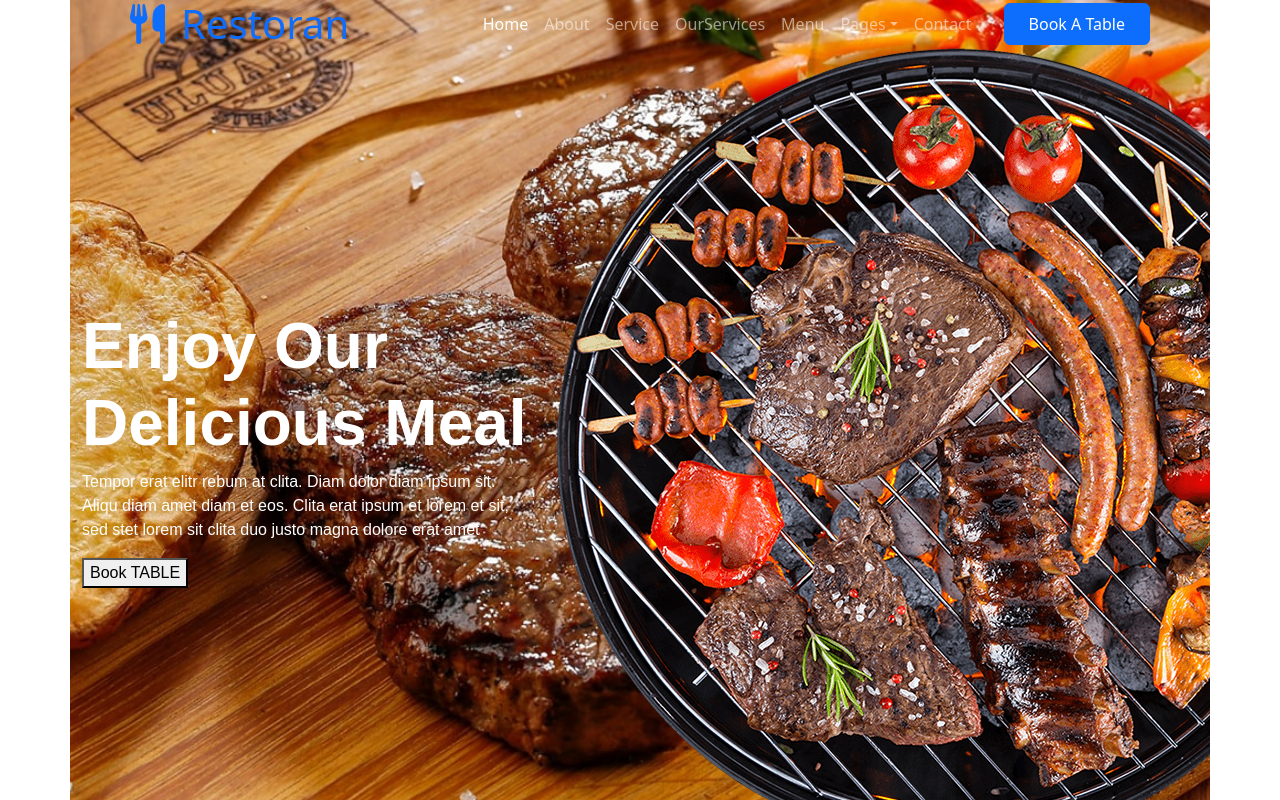
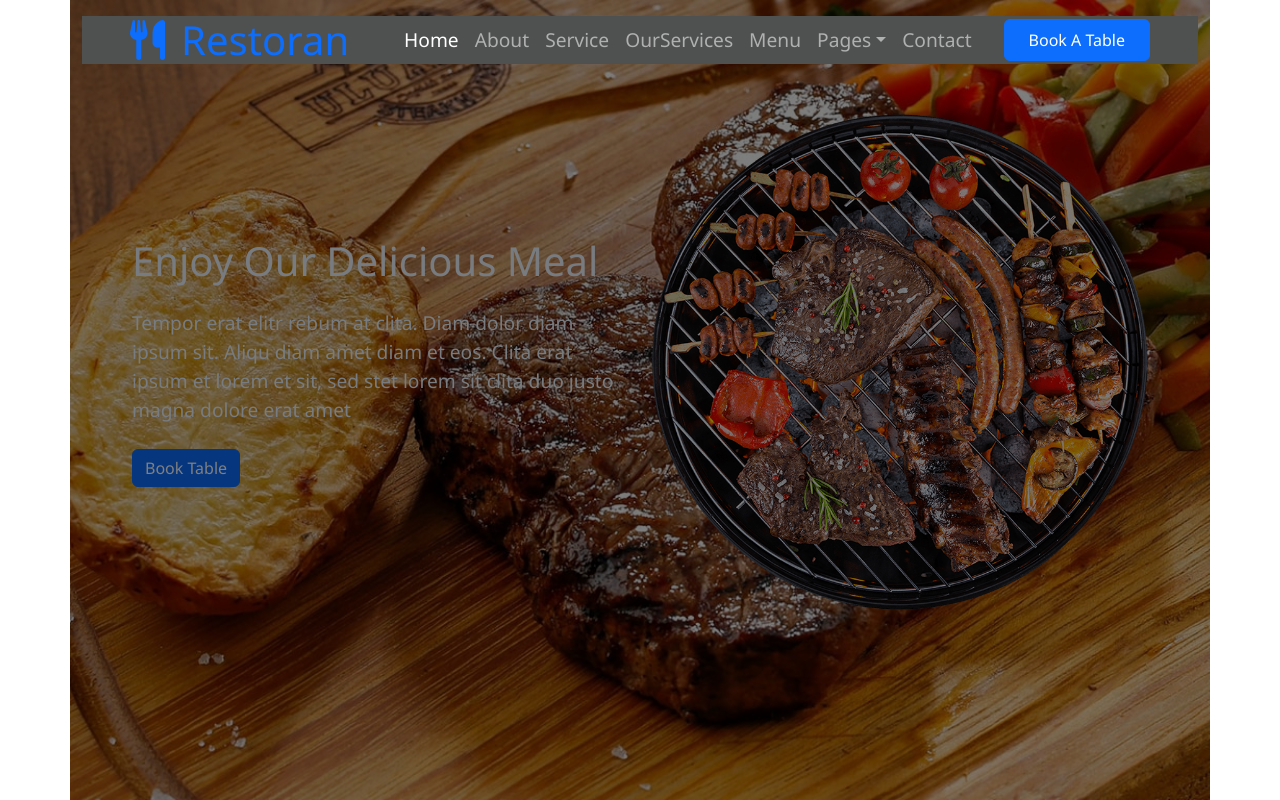
Before and after one commit to safyan999/Dynasty-Dining-Restaurant, a Vue app in the folder dynasty_dining_restaurant/: page / in a window 1280 px wide. Shown: the top 800 px of the page. Built offline with nearby package versions, Linux system fonts and the light colour scheme.

Commit message:
hero section fixed

```diff
--- a/dynasty_dining_restaurant/src/components/Hero.vue
+++ b/dynasty_dining_restaurant/src/components/Hero.vue
@@ -1,61 +1,65 @@
 <template>
-    <div class="heroStyle container">
-        <MyNavbar/>
-        <div class="row heroSection1">
-            <div class="col-5 sectionStyle animation">
-                <h1> Enjoy Our Delicious Meal</h1>
-                <p>
-                    Tempor erat elitr rebum at clita. Diam dolor diam ipsum sit.
-                    Aliqu diam amet diam et eos. Clita erat ipsum et lorem et sit, sed stet lorem sit clita duo justo
-                    magna dolore erat amet
+<div class="main-container">
+    <div class="heroStyle container py-3">
+        <MyNavbar />
+        <div class="row align-items-center heroRow">
+            <div class="col-md-6 text-center text-md-start">
+                <h1 class="mb-4">Enjoy Our Delicious Meal</h1>
+                <p class="mb-4">
+                    Tempor erat elitr rebum at clita. Diam dolor diam ipsum sit. Aliqu diam amet diam et eos. Clita erat ipsum et
+                    lorem et sit, sed stet lorem sit clita duo justo magna dolore erat amet
                 </p>
-                <button class="btn-primary">
-                    Book TABLE
-                </button>
+                <button class="btn btn-primary">Book Table</button>
             </div>
-            <div class="col-6">
-                <img src="../assets/hero.png" alt="">
+            <div class="col-md-6">
+                <img src="../assets/hero.png" alt="Hero Image" class="img-fluid">
             </div>
         </div>
     </div>
     <ourServices />
+</div>
 </template>
 
+
 <script>
- import MyNavbar from "./Navbar/index.vue"
- import ourServices from './OurServices.vue'
+import MyNavbar from "./Navbar/index.vue";
+import ourServices from "./OurServices.vue";
+
 export default {
     name: "MyHero",
-    components:{
+    components: {
         MyNavbar,
         ourServices,
-    }
-}
+    },
+};
 </script>
 
-<style scoped       >
+
+<style scoped>
 body {
-
     margin: 0;
     font-family: "Heebo", sans-serif;
     font-size: 1rem;
     font-weight: 400;
     line-height: 1.5;
+    background-color: #f1f8ff;
+    -webkit-text-size-adjust: 100%;
+}
 
-    background-color: #F1F8FF;
-    -webkit-text-size-adjust: 100%;
+.heroStyle {
+    height: 100vh;
+    position: relative;
+
+    background-image: url("../assets/bg-hero.jpg");
+    background-size: cover;
+    background-repeat: no-repeat;
+    overflow: hidden;
+    color: #f1f8ff;
+    font-size: larger;
+    font-family: 'Segoe UI', Tahoma, Geneva, Verdana, sans-serif;
 
 }
 
-.heroStyle {
-    height: max-content;
-    position: relative;
-    background-image: url("../assets/bg-hero.jpg");
-    background-size: cover;
-    background-repeat: no-repeat;
-    background-position: center;
-    overflow: hidden; /* Ensures the overlay covers the entire background */
-}
 
 .heroStyle::before {
     content: "";
@@ -64,34 +68,17 @@ body {
     left: 0;
     width: 100%;
     height: 100%;
-
-    z-index: 1;
+    background-color: rgba(0, 0, 0, 0.5);
 }
 
-.heroSection1 {
-    color: #ffffff;
-    font-family: sans-serif;
-    align-items: center !important;
+.sectionStyle {
+    transition: 0.5s;
+    animation-duration: 1s;
+    animation-fill-mode: both;
+    animation-name: slideInLeft;
 }
-
-.heroSection1 h1 {
-
-    font-size: 64px;
-    font-weight: 600;
-    font-family: sans-serif;
-    font: 64px;
-}
-
-.heroSection1 img {
-    width: fit-content;
-    position: relative;
-
-}
-.sectionStyle{
-    transition: .5s;
-
-    /* animation-duration: 1s;
-    animation-fill-mode: both;
-    animation-name: slideInLeft; */
+.heroRow{
+    /* margin: 50px; */
+    padding: 50px
 }
 </style>
--- a/dynasty_dining_restaurant/src/components/Navbar/index.vue
+++ b/dynasty_dining_restaurant/src/components/Navbar/index.vue
@@ -79,7 +79,8 @@
 
   <style scoped>
   .mycontainer {
-    color: orange;
+    background-color: rgb(159, 163, 162);
+
 
 
   }
--- a/dynasty_dining_restaurant/src/components/OurServices.vue
+++ b/dynasty_dining_restaurant/src/components/OurServices.vue
@@ -1,13 +1,16 @@
 <template>
-    <div class="hero container-fluid"> <!--hero secion -->
+
+<div class=" container hero1 "> <!--hero secion -->
+    <div class="hero2">
         <h1> <b>About Us</b></h1>
         <a href="#">HOME</a>/
         <a href="#">PAGE</a>/
         <a href="#">ABOUT</a>
-
+    </div>
+         <div class="overlay"></div>
     </div>
     <!-- main content  -->
-<div class="container">
+<div class="container mainContent">
     <div class="text-center wow fadeInUp" data-wow-delay="0.1s">
         <h5 class="section-title ff-secondary text-center text-primary fw-normal">Our Services</h5>
         <h1 class="mb-5">Explore Our Services</h1>
@@ -83,27 +86,32 @@ export default {
 </script>
 
 <style scoped>
-.container-fluid{
+.hero1{
     background-image: url("../assets/bg-hero.jpg");
     border: 1px solid green;
-    height: 400px;
-    width: 70%;
     text-align: center;
     vertical-align: middle;
     padding: 100px;
     font-family: 'Segoe UI', Tahoma, Geneva, Verdana, sans-serif;
+    /* opacity: 30%; */
 
 }
+
 .hero{
     font-size: larger;
     color: white;
     font-weight: bold;
+    /* opacity: 30%; */
 
 }
-.container {
+hero2{
+content: "";
+  position: absolute;
+  top: 0;
+  left: 0;
+  background-color: rgba(0, 0, 0, 0.5);
+}
 
-
-}
 
 .myservice {
 
```
